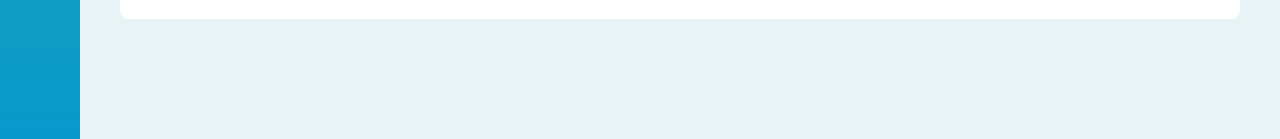
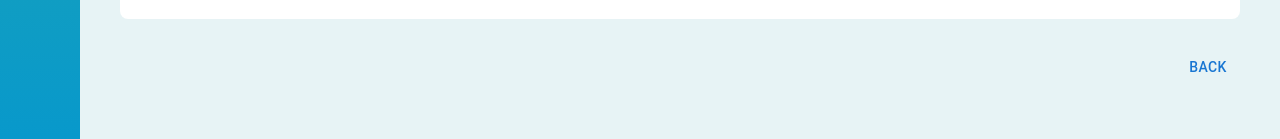
Before and after one commit to MarkYane/Group-5-Case-Study-Web, a React (Vite) app: page /view-requisitions in a window 1280 px wide. Shown: the part 527-666 px from the top of the page. Built offline with nearby package versions, Linux system fonts and the light colour scheme.

Commit message:
Supplies Update

```diff
--- a/src/Components/Supplies.jsx
+++ b/src/Components/Supplies.jsx
@@ -133,6 +133,7 @@ const Supplies = () => {
             </Table>
           </Box>
         </Box>
+        <Button onClick={() => window.history.back()} sx={{ alignSelf: 'flex-end', marginBottom: '20px' }}>BACK</Button>
       </Box>
     </Box>
   );
--- a/src/Components/ViewRequisitions.jsx
+++ b/src/Components/ViewRequisitions.jsx
@@ -102,6 +102,7 @@ const ViewRequisitions = () => {
             </Table>
           </Box>
         </Box>
+        <Button onClick={() => window.history.back()} sx={{ alignSelf: 'flex-end', marginBottom: '20px' }}>BACK</Button>
       </Box>
     </Box>
   );
--- a/src/Components/WardRequisitionForm.jsx
+++ b/src/Components/WardRequisitionForm.jsx
@@ -126,8 +126,10 @@ const WardRequisitionForm = () => {
             <Button component={Link} to="/view-requisitions" variant="contained" color="success">View Requested Requisitions</Button>
           </Box>
         </Box>
+        <Button onClick={() => window.history.back()} sx={{ alignSelf: 'flex-end', marginBottom: '20px' }}>BACK</Button>
       </Box>
     </Box>
+
   );
 }
 
```
